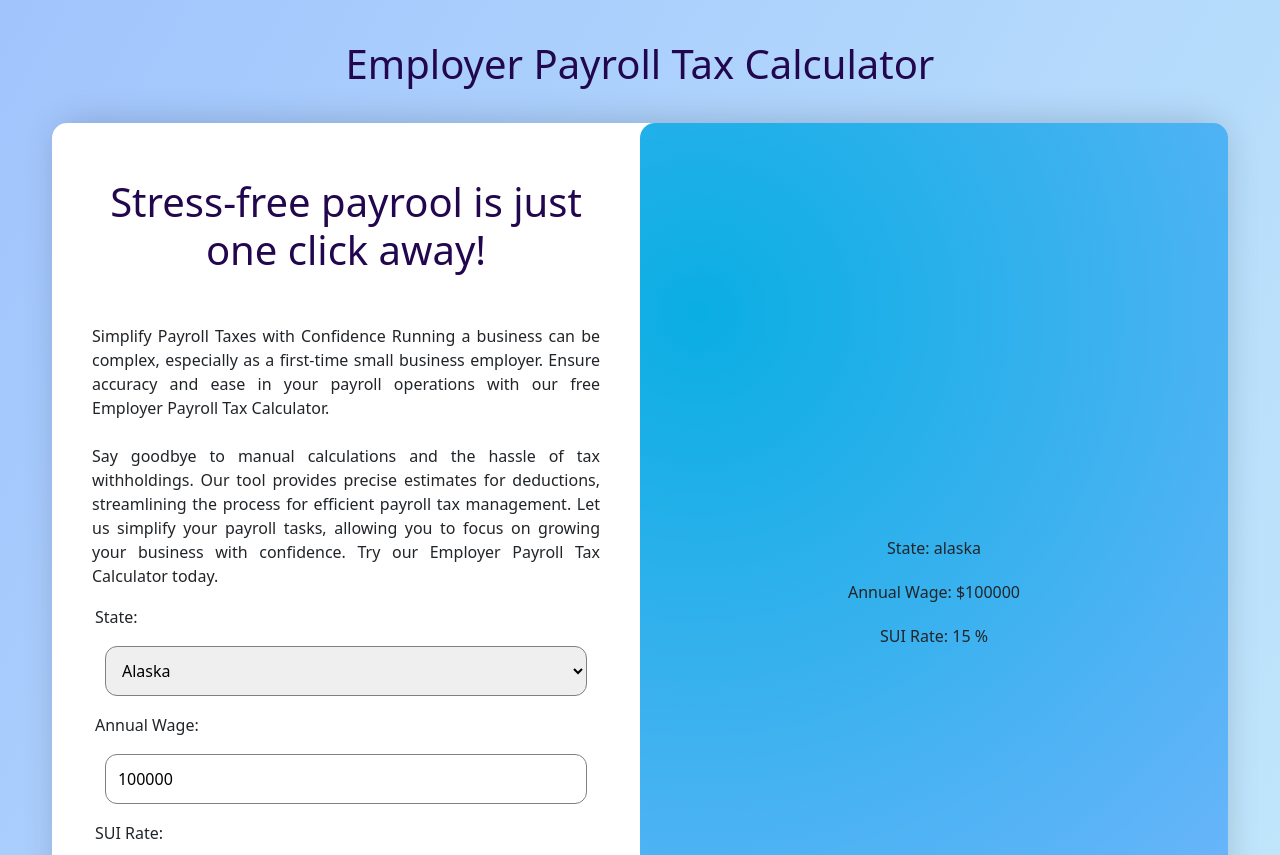
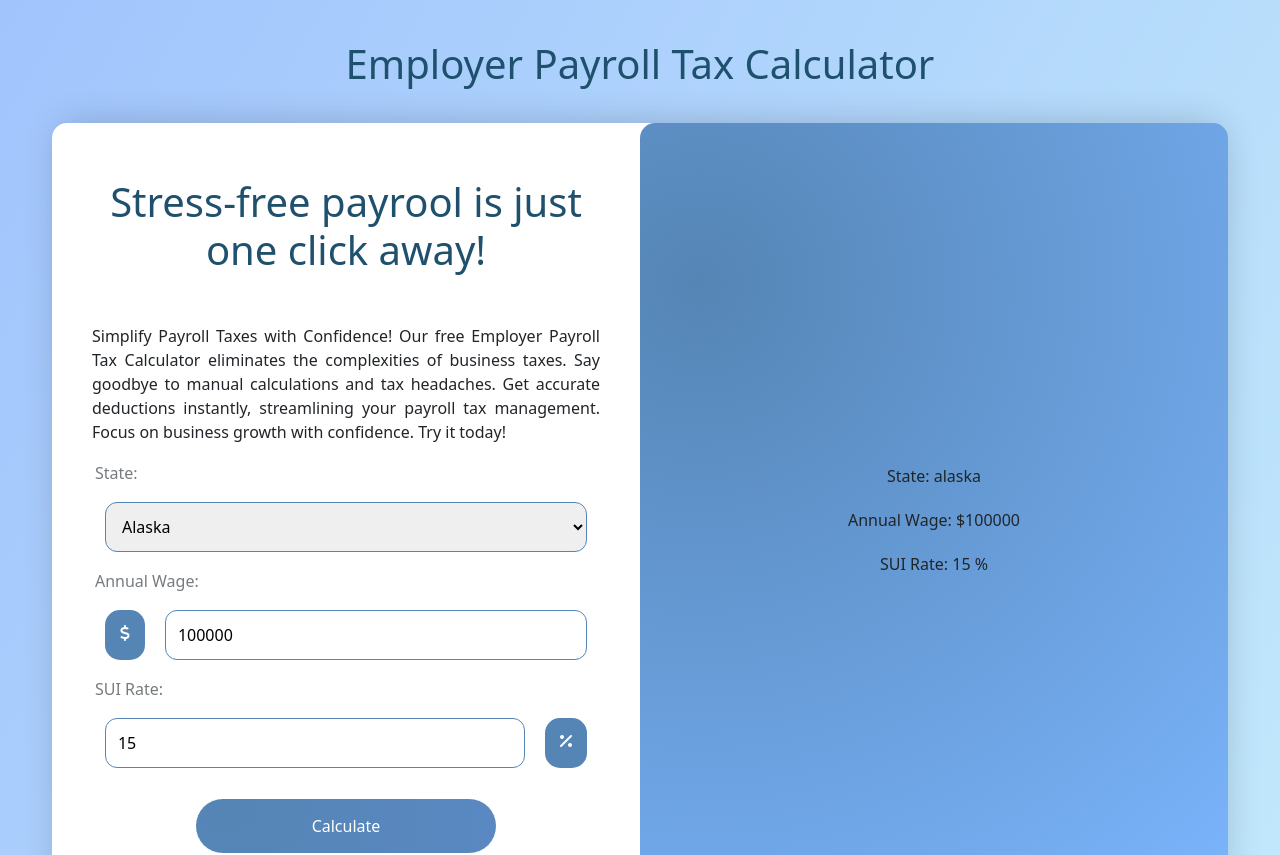
Before and after one commit to MarianaTellezR/employer-payroll-tax-calculator-mariana-tellez, a React (Create React App) app: page / in a window 1280 px wide. Shown: the top 855 px of the page. Built offline with nearby package versions, Linux system fonts and the light colour scheme.

Commit message:
Improved design of the payroll form

```diff
--- a/public/index.html
+++ b/public/index.html
@@ -13,6 +13,10 @@
     <link rel="manifest" href="%PUBLIC_URL%/manifest.json" />
 
     <title>Employer Payroll Tax Calculator - Mariana Tellez Resendiz</title>
+    <script
+      src="https://kit.fontawesome.com/2237014ddd.js"
+      crossorigin="anonymous"
+    ></script>
   </head>
   <body>
     <noscript>You need to enable JavaScript to run this app.</noscript>
--- a/src/App.css
+++ b/src/App.css
@@ -5,7 +5,7 @@
 }
 
 .App h1 {
-  color: rgb(34, 7, 78);
+  color: rgb(31, 80, 109);
   padding: 20px;
   margin-bottom: 15px;
 }
--- a/src/Payroll.css
+++ b/src/Payroll.css
@@ -37,20 +37,22 @@
 .Payroll .payroll-left label {
   text-align: left;
   padding: 7px 0;
+  color: rgb(118, 123, 126);
 }
 
 .Payroll .payroll-left select {
   margin: 10px;
   padding: 12px;
   border-radius: 12px;
-  border: 1px solid gray;
+  border: 1px solid #5585b5;
 }
 
 .Payroll .payroll-left input {
   margin: 10px;
   padding: 12px;
+  width: 90%;
   border-radius: 12px;
-  border: 1px solid gray;
+  border: 1px solid #5585b5;
 }
 
 .Payroll .payroll-left .btn-calculate {
@@ -60,8 +62,8 @@
   padding: 15px 5px;
   background: radial-gradient(
     circle at 10% 20%,
-    rgb(10, 174, 227) 0%,
-    rgb(124, 182, 255) 100.2%
+    #5585b5 0%,
+    rgb(90, 136, 194) 100.2%
   );
   color: white;
   border: 1px solid white;
@@ -69,11 +71,21 @@
   transition: all 200ms ease-in-out;
 }
 
+.Payroll .payroll-left i {
+  color: white;
+  background-color:#5585b5 ;
+  margin: 10px;
+  padding: 12px 15px;
+  padding-top: 15px;
+  justify-content: center;
+  border-radius: 15px;
+}
+
 .Payroll .payroll-left .btn-calculate:hover {
   background: linear-gradient(
     135deg,
-    rgb(151, 171, 255) 10%,
-    rgb(18, 53, 151) 100%
+    rgb(108, 162, 212) 10%,
+    rgb(85, 117, 204) 100%
   );
 }
 
@@ -86,7 +98,7 @@
   align-items: center;
   background: radial-gradient(
     circle at 10% 20%,
-    rgb(10, 174, 227) 0%,
+    #5585b5 0%,
     rgb(124, 182, 255) 100.2%
   );
 }
--- a/src/Payroll.js
+++ b/src/Payroll.js
@@ -33,15 +33,11 @@ export default function Payroll() {
         <div className="col-sm-12 col-md-6 payroll-left">
           <h1>Stress-free payrool is just one click away!</h1>
           <p>
-            Simplify Payroll Taxes with Confidence Running a business can be
-            complex, especially as a first-time small business employer. Ensure
-            accuracy and ease in your payroll operations with our free Employer
-            Payroll Tax Calculator. <br/> <br/>Say goodbye to manual calculations and the
-            hassle of tax withholdings. Our tool provides precise estimates for
-            deductions, streamlining the process for efficient payroll tax
-            management. Let us simplify your payroll tasks, allowing you to
-            focus on growing your business with confidence. Try our Employer
-            Payroll Tax Calculator today.
+            Simplify Payroll Taxes with Confidence! Our free Employer Payroll
+            Tax Calculator eliminates the complexities of business taxes. Say
+            goodbye to manual calculations and tax headaches. Get accurate
+            deductions instantly, streamlining your payroll tax management.
+            Focus on business growth with confidence. Try it today!
           </p>
           <form onSubmit={handleSubmit} className="form-input">
             <label forhtml="states">State:</label>
@@ -62,6 +58,8 @@ export default function Payroll() {
               <option value="columbia">District of Columbia</option>
             </select>
             <label forhtml="wage">Annual Wage:</label>
+            <div className="d-flex">
+              <i className="fa-solid fa-dollar-sign"></i>
               <input
                 value={annualWage}
                 type="text"
@@ -69,7 +67,9 @@ export default function Payroll() {
                 name="wage"
                 id="wage"
               ></input>
+            </div>
             <label forhtml="sui">SUI Rate:</label>
+            <div className="d-flex">
               <input
                 value={suiRate}
                 type="number"
@@ -77,7 +77,9 @@ export default function Payroll() {
                 name="sui"
                 id="sui"
               ></input>
-            <input type="submit" value="Calculate" className="btn-calculate"/>
+              <i className="fa-solid fa-percent"></i>
+            </div>
+            <input type="submit" value="Calculate" className="btn-calculate" />
           </form>
         </div>
         <div className="col-sm-12 col-md-6 payroll-right">
```
Lines whose indentation alone changed are shown as unchanged.
